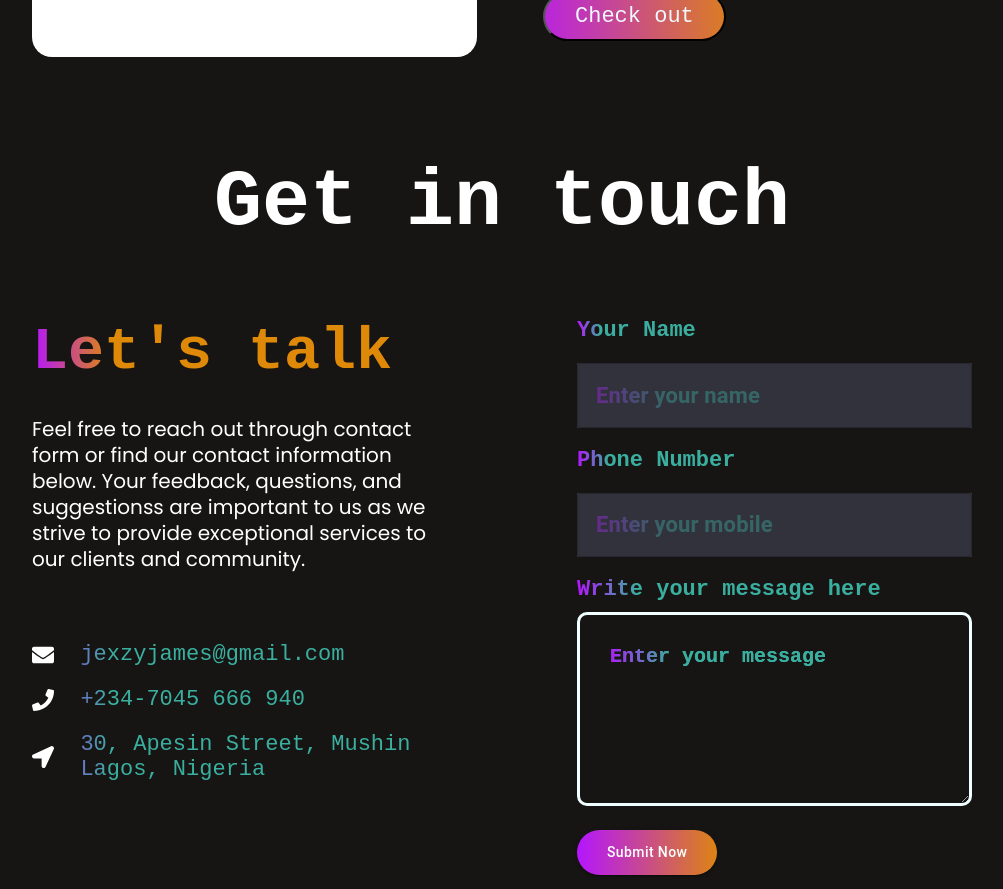
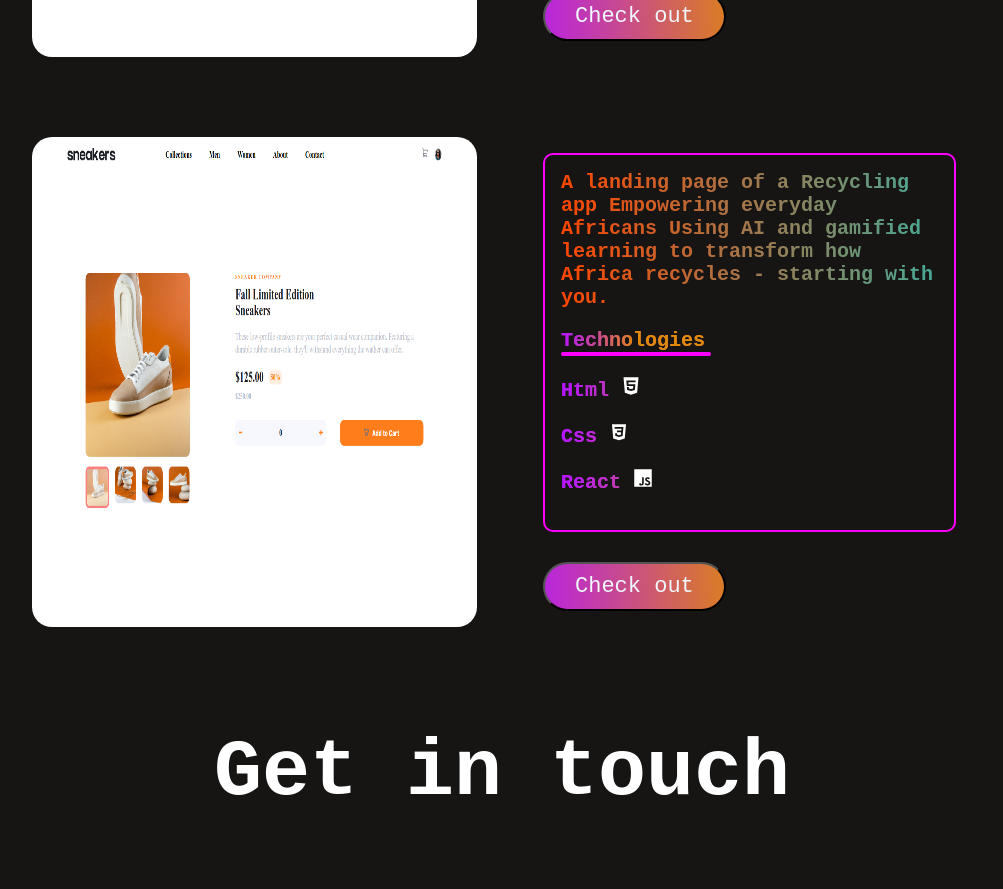
Before and after one commit to jexzyjames/portfolio, a React (Create React App) app: page / in a window 1280 px wide. Shown: the part 5500-6389 px from the top of the page, without its empty margins (138-1141 px from the left). Built offline with nearby package versions, Linux system fonts and the light colour scheme.

Commit message:
Add new project entry for Web design

```diff
--- a/src/Portfolio/assets/mywork_data.js
+++ b/src/Portfolio/assets/mywork_data.js
@@ -68,6 +68,19 @@ const mywork_data = [
         },
         link:'https://ecommerce-phi-one-77.vercel.app/'
     },
+        {
+        w_no:6,
+        w_name:"Web design",
+        w_img:ecommerce,
+        text:'A landing page of a Recycling app Empowering everyday Africans Using AI and gamified learning to transform how Africa recycles - starting with you.',
+        language:{
+            text1: 'html',
+            text2: 'css',
+            text3: 'React',
+        },
+        link:'https://portfolio-blond-theta-44.vercel.app/'
+    },
+
 
 ]
 
```
